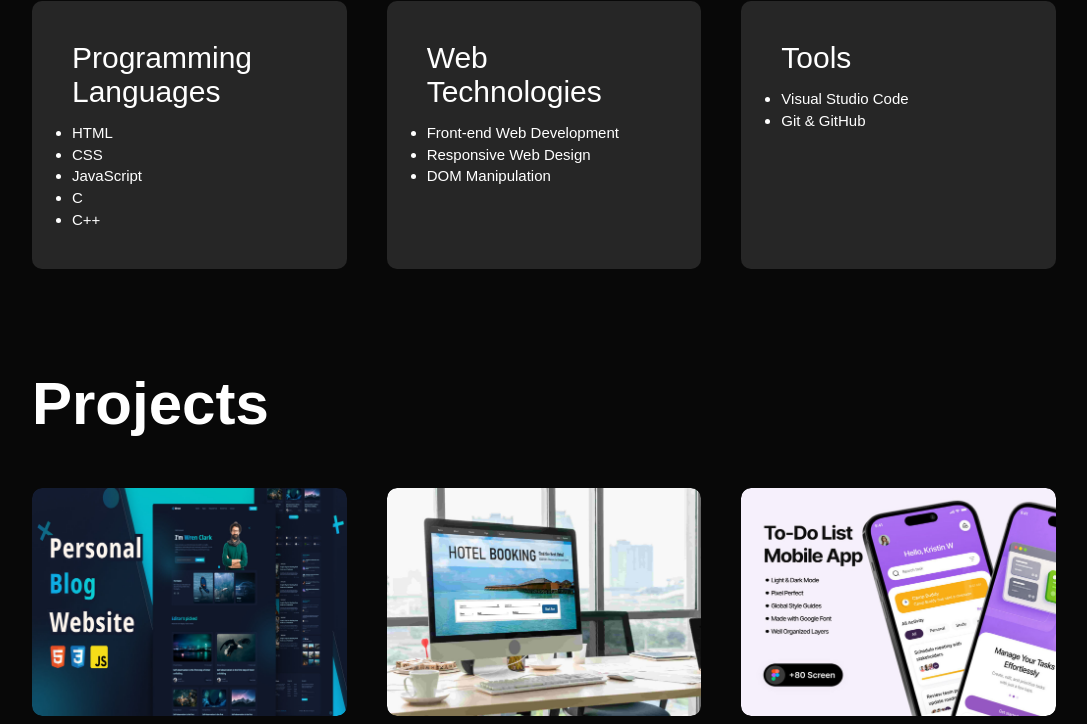
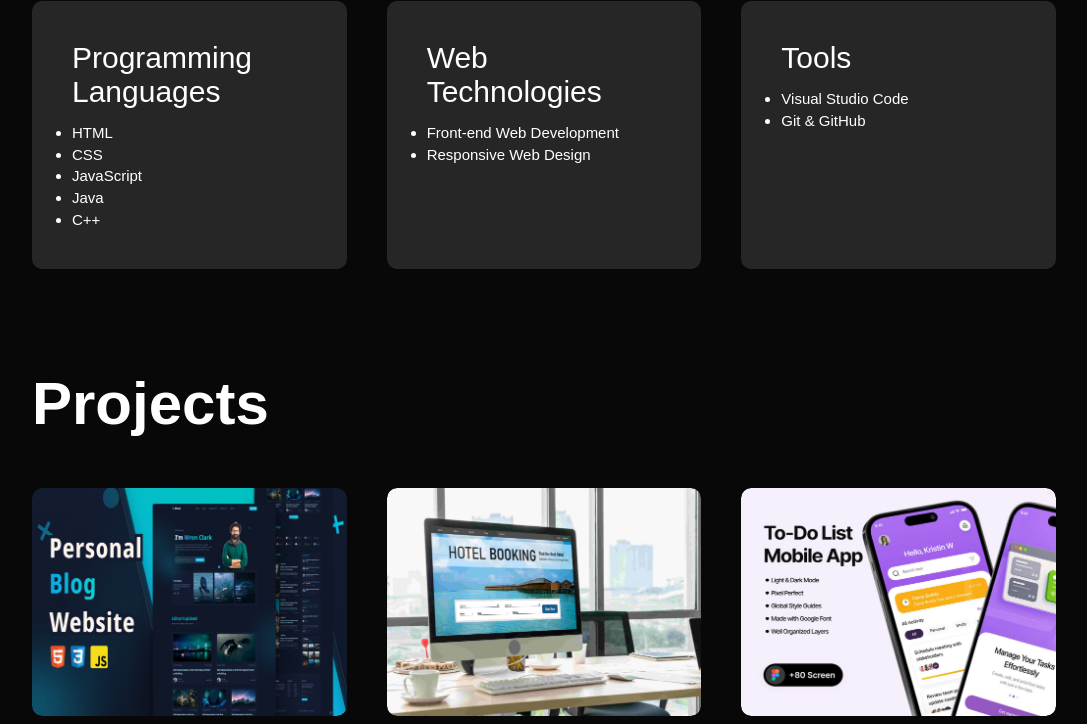
Before and after one commit to JeenanthR/Personal-Portfolio---KIC-DCSAI-251-F-047, a plain HTML site: page index.html in a window 1280 px wide. Shown: the part 1622-2346 px from the top of the page, without its empty margins (96-1183 px from the left). Drawn offline with Linux system fonts and the light colour scheme.

Commit message:
Update index.html

```diff
--- a/index.html
+++ b/index.html
@@ -523,7 +523,7 @@ nav .fas{
                             <li> HTML </li>
                             <li> CSS </li>
                             <li> JavaScript </li>
-                            <li> C </li>
+                            <li> Java </li>
                             <li> C++ </li>
                         </ul>
                     </div>
@@ -532,7 +532,6 @@ nav .fas{
                         <ul>
                             <li> Front-end Web Development </li>
                             <li> Responsive Web Design </li>
-                            <li> DOM Manipulation </li>
                         </ul>
                     </div>
                     <div>
```
